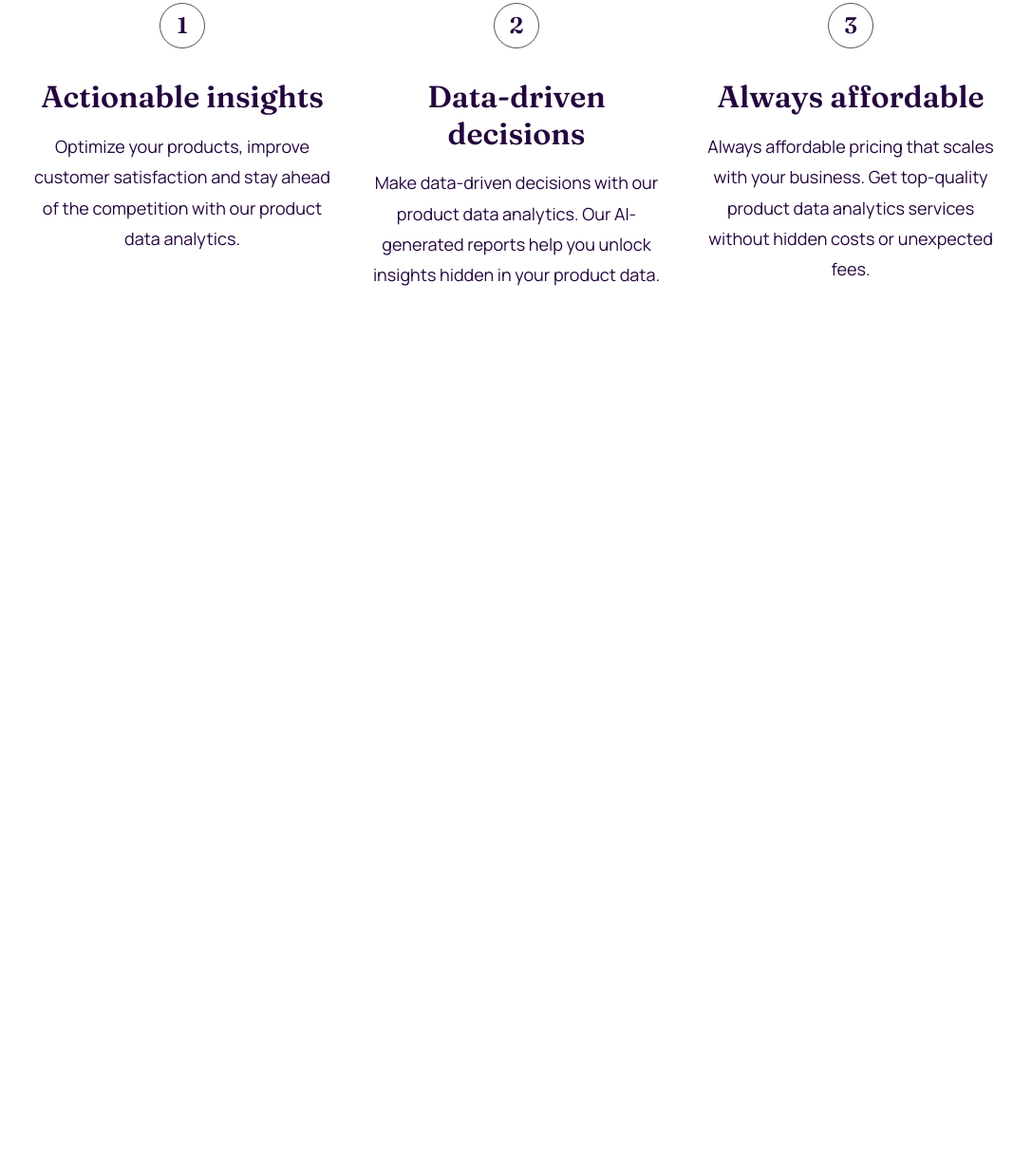
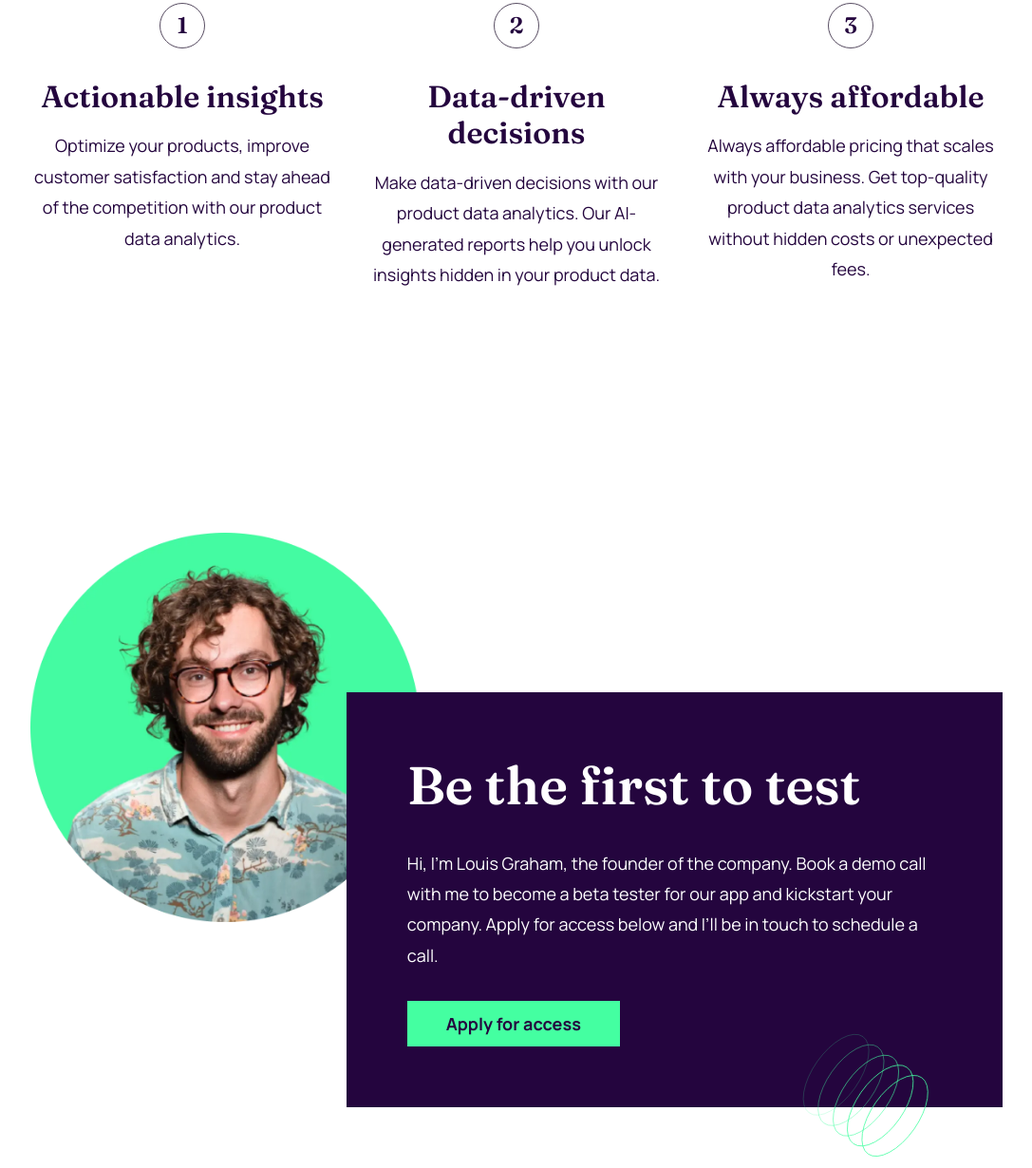
Before and after one commit to adswhitehouse/Workit-landing-page, a plain HTML site: page index.html in a window 1280 px wide. Shown: the part 991-2221 px from the top of the page at 95% size, without its empty margins (96-1183 px from the left). Before the commit the page ends 1441 px from the top, so only its background shows below. Drawn offline with Linux system fonts and the light colour scheme.

Commit message:
added html/css for list section

```diff
--- a/index.html
+++ b/index.html
@@ -59,19 +59,58 @@
         <li>
           <span>1</span>
           <h2 class="text-preset-3 purple-dark">Actionable insights</h2>
-          <p class="text-preset-4 purple-dark">Optimize your products, improve customer satisfaction and stay ahead of the competition with our product data analytics.</p>
+          <p class="text-preset-4 purple-dark">
+            Optimize your products, improve customer satisfaction and stay ahead
+            of the competition with our product data analytics.
+          </p>
         </li>
         <li>
           <span>2</span>
           <h2 class="text-preset-3 purple-dark">Data-driven decisions</h2>
-            <p class="text-preset-4 purple-dark">Make data-driven decisions with our product data analytics. Our AI-generated reports help you unlock insights hidden in your product data.</p>
+          <p class="text-preset-4 purple-dark">
+            Make data-driven decisions with our product data analytics. Our
+            AI-generated reports help you unlock insights hidden in your product
+            data.
+          </p>
         </li>
         <li>
           <span>3</span>
           <h2 class="text-preset-3 purple-dark">Always affordable</h2>
-            <p class="text-preset-4 purple-dark">Always affordable pricing that scales with your business. Get top-quality product data analytics services without hidden costs or unexpected fees.</p>
+          <p class="text-preset-4 purple-dark">
+            Always affordable pricing that scales with your business. Get
+            top-quality product data analytics services without hidden costs or
+            unexpected fees.
+          </p>
         </li>
       </ul>
+    </section>
+
+    <!-- Apply -->
+    <section class="apply">
+      <div class="apply-content">
+        <img
+          class="founder"
+          src="./images/image-founder.webp"
+          alt="Louis, the company founder"
+        />
+        <div class="application-box bg-purple-dark">
+          <h2 class="text-preset-2 white">Be the first to test</h2>
+          <p class="text-preset-4 white">
+            Hi, I'm Louis Graham, the founder of the company. Book a demo call
+            with me to become a beta tester for our app and kickstart your
+            company. Apply for access below and I’ll be in touch to schedule a
+            call.
+          </p>
+          <a href="#" class="bg-green purple-dark text-preset-5"
+            >Apply for access</a
+          >
+          <img
+            class="circles-3"
+            src="./images/bg-pattern-3.svg"
+            alt="decorative circles"
+          />
+        </div>
+      </div>
     </section>
 
     <script src="./script.js"></script>
--- a/styles.css
+++ b/styles.css
@@ -85,6 +85,10 @@ textarea:not([rows]) {
 
 .purple-dark {
   color: var(--purple-dark);
+}
+
+.bg-purple-dark {
+  background-color: var(--purple-dark);
 }
 
 .bg-green {
@@ -209,8 +213,12 @@ h1 span::after {
 .hero a {
   text-decoration: none;
   margin-top: 2rem;
-  display: inline-block;
-  padding: 0.5rem 1rem;
+  margin-inline: auto;
+  height: 3rem;
+  width: 10rem;
+  display: flex;
+  align-items: center;
+  justify-content: center;
 }
 
 .hero img {
@@ -252,3 +260,50 @@ h1 span::after {
 .list ul li h2 {
   margin-block: 2rem 1rem;
 }
+
+/* Apply */
+.apply {
+  padding-inline: 10vw;
+  padding-top: 7rem;
+}
+
+.apply-content {
+  position: relative;
+  padding-top: 10.5rem;
+}
+
+.founder {
+  max-width: 40%;
+  min-width: 16rem;
+  position: absolute;
+  top: 0;
+  left: 0;
+  z-index: -1;
+}
+
+.application-box {
+  max-width: 67.5%;
+  margin-left: auto;
+  position: relative;
+  padding: 4rem;
+}
+
+.circles-3 {
+  position: absolute;
+  bottom: -4rem;
+  right: 4rem;
+  width: 10rem;
+}
+
+.application-box p {
+  margin-block: 2rem;
+}
+
+.application-box a {
+  height: 3rem;
+  width: 14rem;
+  display: flex;
+  align-items: center;
+  justify-content: center;
+  text-decoration: none;
+}
```
Lines whose indentation alone changed are shown as unchanged.
